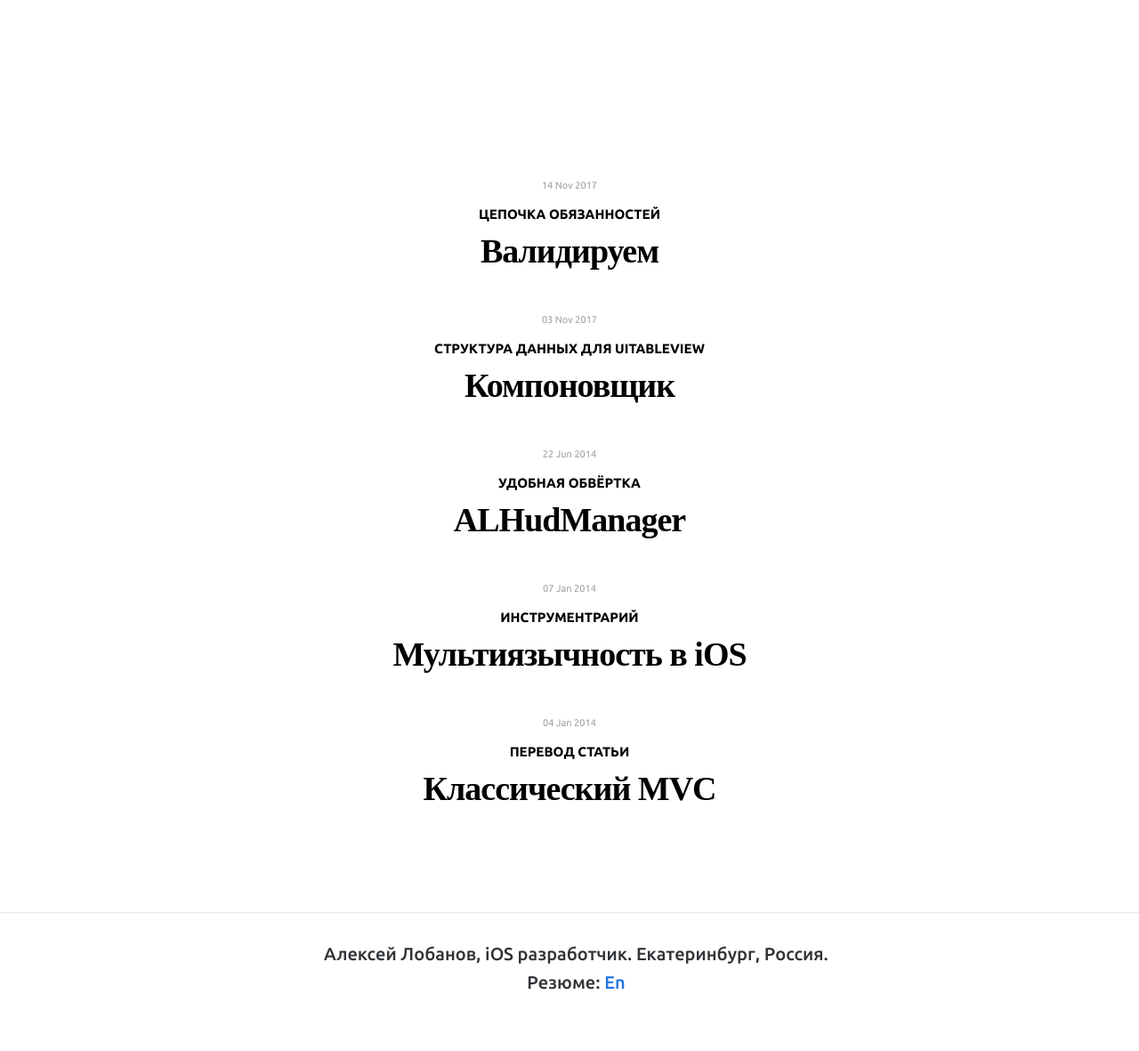
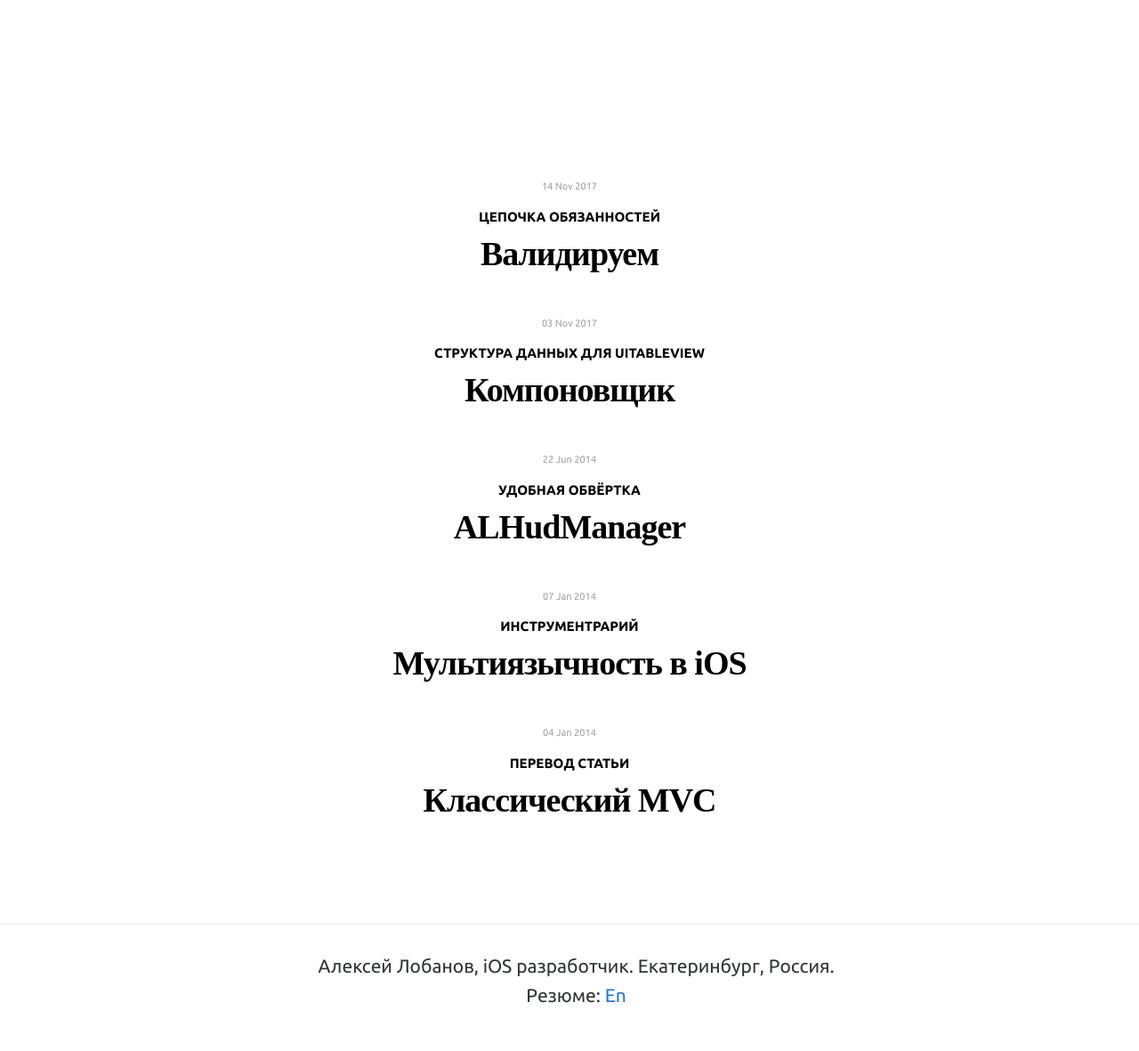
Before and after one commit to alobanov/alobanov.github.io, a Jekyll site: the page built from index.html, in a window 1280 px wide. Shown: the whole page at 89% size. Built offline with Jekyll 4.4.1, drawn with Linux system fonts in a browser that asks for light colours; some web fonts are replaced.

Commit message:
Update main.scss

```diff
--- a/css/main.scss
+++ b/css/main.scss
@@ -7,8 +7,8 @@
 $base-font-family: 'EB Garamond', 'Lucida Grande', 'Open Sans', 'Yeseva One', 'Lucida Sans Unicode','Lucida Sans',Verdana,Tahoma,sans-serif;
 $base-font-body:   'EB Garamond', serif;
 $base-font-title:  'Vollkorn SC', serif;
-$base-font-size:   20px;
-$base-font-weight: 500;
+$base-font-size:   21px;
+$base-font-weight: 400;
 $small-font-size:  $base-font-size * 0.175;
 $base-line-height: 1.60em;
 
```
